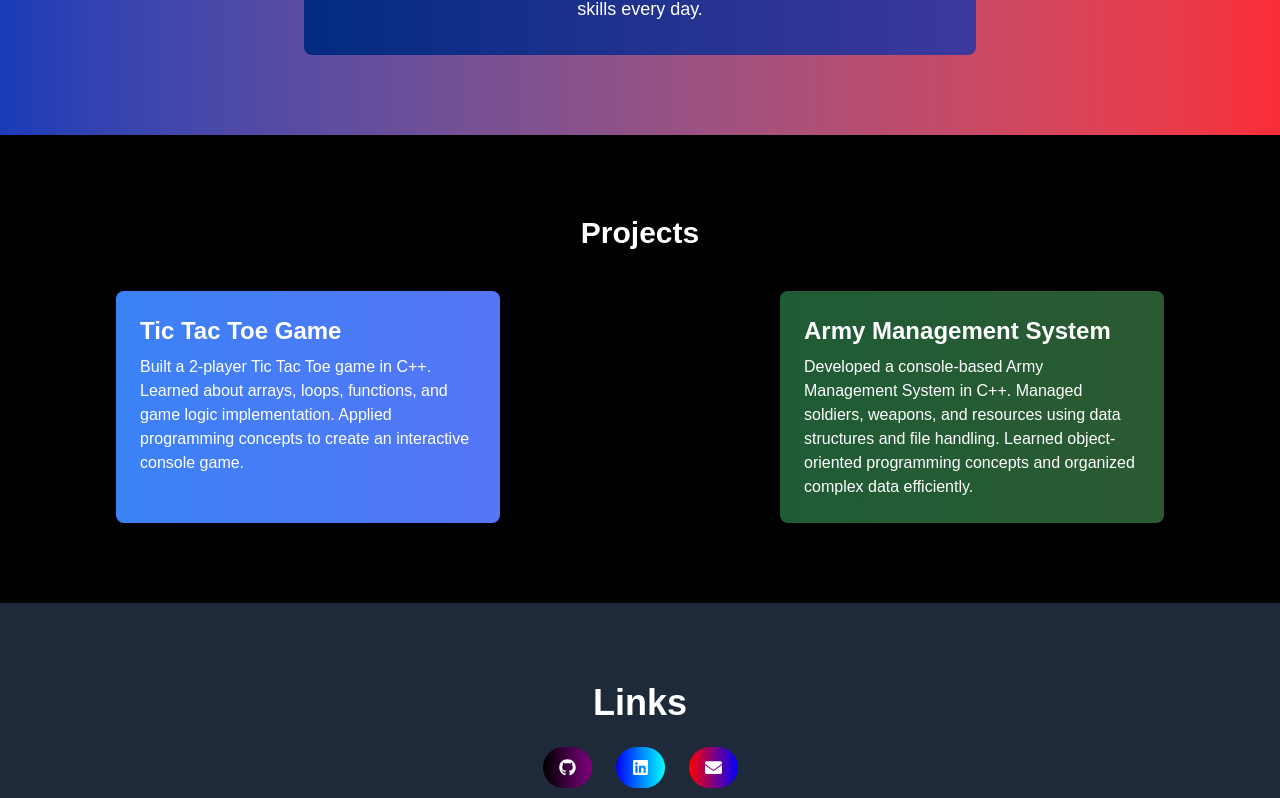
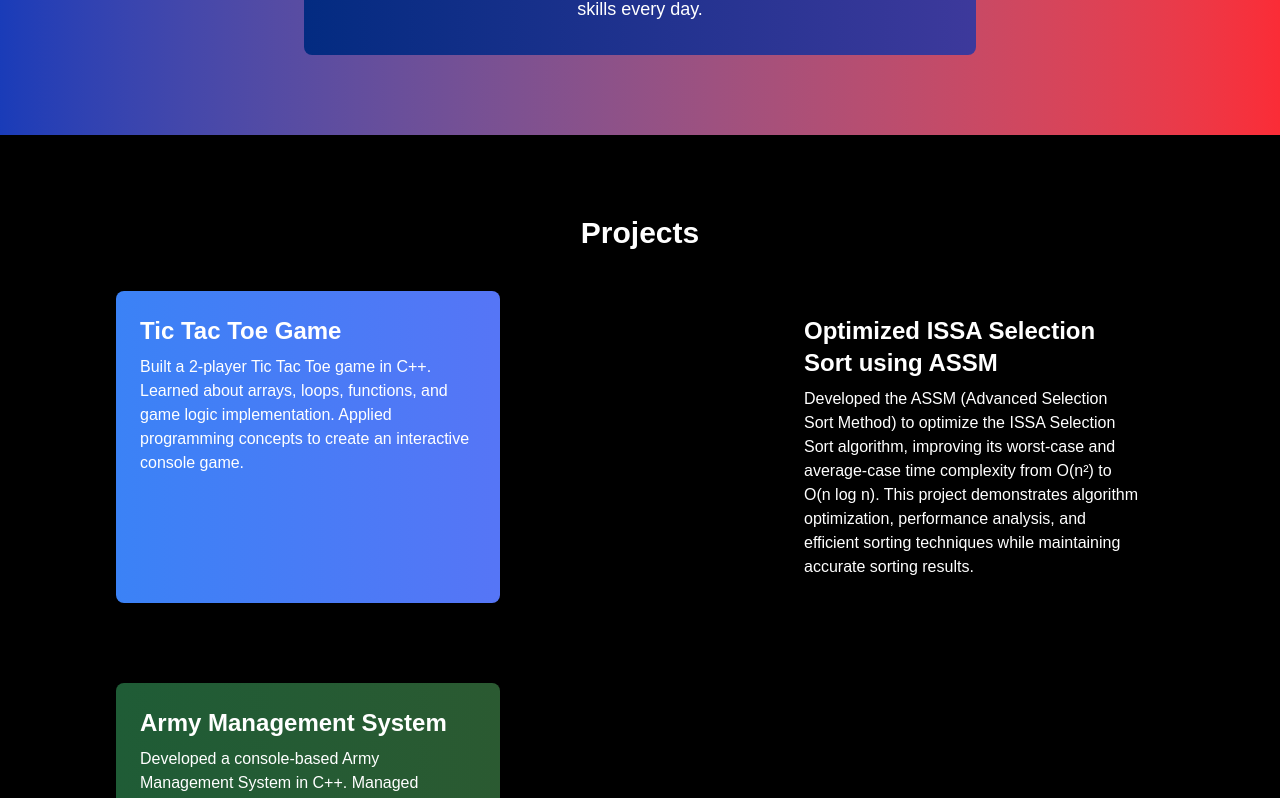
Before and after one commit to sameer890678/portfolio, a Next.js app: page / in a window 1280 px wide. Shown: the part 1025-1823 px from the top of the page. Built offline with nearby package versions, Linux system fonts and the light colour scheme.

Commit message:
Added a new project

```diff
--- a/app/page.tsx
+++ b/app/page.tsx
@@ -73,6 +73,14 @@ export default function Home() {
   </p>
 </div>
 
+{/* ISSA Time complexity */}
+<div className="p-6 rounded-lg text-white shadow-lg issa-hover max-w-sm hover:scale-105 transition-transform duration-500">
+  <h3 className="text-2xl font-semibold mb-2">Optimized ISSA Selection Sort using ASSM</h3>
+  <p>
+    Developed the ASSM (Advanced Selection Sort Method) to optimize the ISSA Selection Sort algorithm, improving its worst-case and average-case time complexity from O(n²) to O(n log n). This project demonstrates algorithm optimization, performance analysis, and efficient sorting techniques while maintaining accurate sorting results.
+  </p>
+</div>
+
     {/* Army Management Project */}
 <div className="p-6 rounded-lg text-white shadow-lg army-hover max-w-sm hover:scale-105 transition-transform duration-500">
   <h3 className="text-2xl font-semibold mb-2">Army Management System</h3>
```
